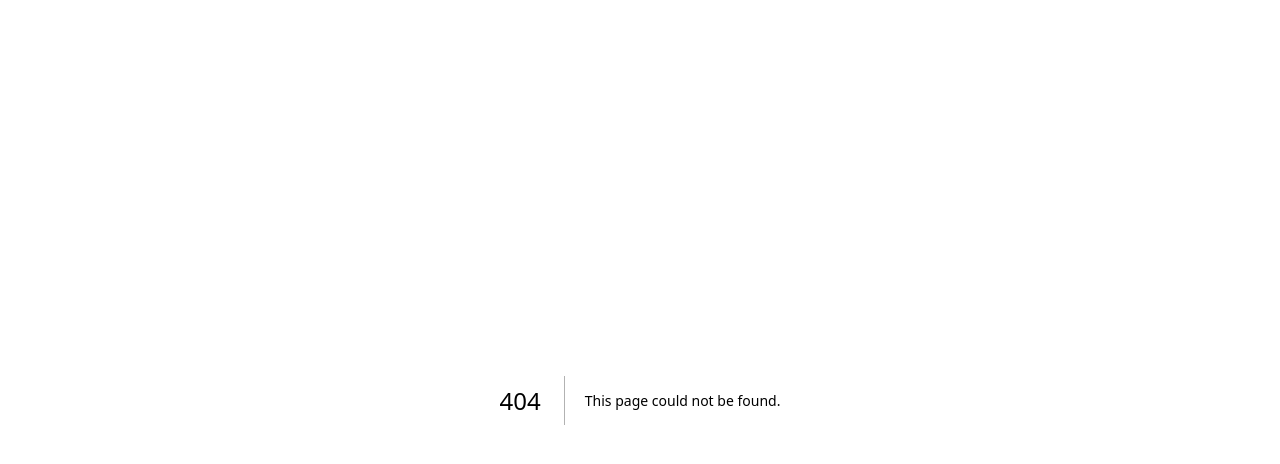
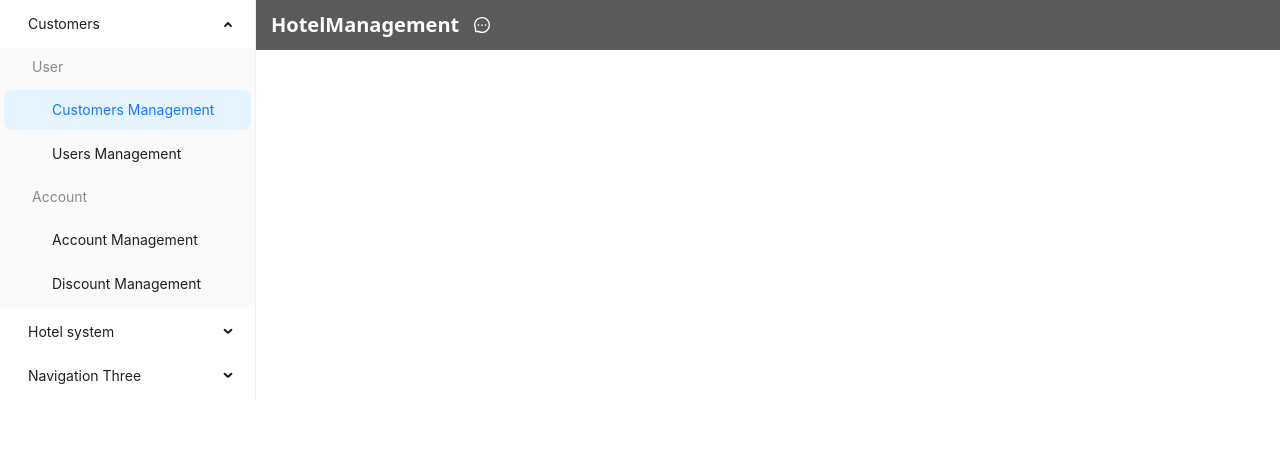
Before and after one commit to vinhle36363/frontend, a Next.js app: page /admin in a window 1280 px wide. Before the commit this address had no page. Shown: the top 464 px of the page. Built offline with nearby package versions, Linux system fonts and the light colour scheme.

Commit message:
admin menu

```diff
--- /dev/null
+++ b/src/pages/admin/index.tsx
@@ -0,0 +1,50 @@
+import React, { useEffect, useState } from "react";
+import "@/src/styles/admin/style.css";
+import Head from "next/head";
+import SidebarMenu from "@/src/pages/components/sidebarMenu";
+import { MessageOutlined } from "@ant-design/icons";
+
+type WebsiteData = {
+  name: string;
+  logoname: string;
+  phonenumber: string;
+  email: string;
+  logoLink: string;
+};
+
+export default function AdminHome() {
+  const [data, setData] = useState<WebsiteData | null>(null);
+
+  useEffect(() => {
+    fetch("/api/websiteConfig")
+      .then((res) => res.json())
+      .then((data) => setData(data))
+      .catch((err) => console.error("Error fetching data:", err));
+  }, []);
+
+  return (
+    <>
+      <Head>
+        <title>Admin</title>
+        <meta name="description" content="Admin page" />
+        <meta name="viewport" content="width=device-width, initial-scale=1" />
+        <link rel="icon" href="/favicon.ico" />
+      </Head>
+
+      <div className="header">
+        <div className="h-left">
+          <SidebarMenu />
+        </div>
+        <div className="nav">
+          <div className="logo">
+            <a href={data?.logoLink || "#"}>{data?.logoname || "HotelManagement"}</a>
+          </div>
+          <div className="top-btn">
+          <MessageOutlined
+          style={{color: "#fff"}}/>
+          </div>
+        </div>
+      </div>
+    </>
+  );
+}
--- /dev/null
+++ b/src/pages/api/adminMenu.ts
@@ -0,0 +1,67 @@
+// Next.js API route support: https://nextjs.org/docs/api-routes/introduction
+import type { NextApiRequest, NextApiResponse } from "next";
+
+type AdminMenu = {
+  key: string;
+  label: string;
+  baotri?: string;
+  type?: "group" | "divider";
+  children?: AdminMenu[];
+};
+
+const menuData: AdminMenu[] = [
+  {
+    key: "sub1",
+    label: "Customers",
+    children: [
+      {
+        key: "g1",
+        label: "User",
+        type: "group",
+        children: [
+          { key: "1", label: "Customers Management", baotri: "0" },
+          { key: "2", label: "Users Management", baotri: "0" },
+        ],
+      },
+      {
+        key: "g2",
+        label: "Account",
+        type: "group",
+        children: [
+          { key: "3", label: "Account Management" , baotri: "1"},
+          { key: "4", label: "Discount Management" , baotri: "1"},
+        ],
+      },
+    ],
+  },
+  {
+    key: "sub2",
+    label: "Hotel system",
+    children: [
+      { key: "5", label: "Option 5", baotri: "0"},
+      { key: "6", label: "Option 6", baotri: "0"},
+      {
+        key: "sub3",
+        label: "Submenu",
+        children: [
+          { key: "7", label: "Option 7" , baotri: "0"},
+          { key: "8", label: "Option 8", baotri: "0" },
+        ],
+      },
+    ],
+  },
+  {
+    key: "sub4",
+    label: "Navigation Three",
+    children: [
+      { key: "9", label: "Option 9" , baotri: "0"},
+      { key: "10", label: "Option 10" , baotri: "0"},
+      { key: "11", label: "Option 11" , baotri: "0"},
+      { key: "12", label: "Option 12" , baotri: "0"},
+    ],
+  },
+];
+
+export default function handler(req: NextApiRequest, res: NextApiResponse) {
+  res.status(200).json({ menu: menuData });
+}
--- /dev/null
+++ b/src/pages/api/websiteConfig.ts
@@ -0,0 +1,24 @@
+// Next.js API route support: https://nextjs.org/docs/api-routes/introduction
+import type { NextApiRequest, NextApiResponse } from "next";
+
+type Data = {
+  name: string,
+  logoname: string,
+  phonenumber: string,
+  email: string,
+  logoLink: string,
+};
+
+export default function handler(
+  req: NextApiRequest,
+  res: NextApiResponse<Data>,
+) {
+  res.status(200).json({
+    name: "Admin",
+    logoname: "HotelManagement",
+    logoLink: "https://localhost:3000",
+    phonenumber: "1234567890",
+    email: "email@email.com",
+  });
+
+}
--- /dev/null
+++ b/src/pages/components/sidebarMenu.tsx
@@ -0,0 +1,59 @@
+import { useEffect, useState } from "react";
+import { Menu, message } from "antd";
+import type { MenuProps } from "antd";
+
+type MenuItem = {
+  key: string;
+  label: string;
+  baotri?: string; // Thêm thuộc tính bảo trì
+  type?: "group" | "divider";
+  children?: MenuItem[];
+};
+
+const SidebarMenu: React.FC = () => {
+  const [menuItems, setMenuItems] = useState<MenuItem[]>([]);
+
+  useEffect(() => {
+    fetch("/api/adminMenu")
+      .then((res) => res.json())
+      .then((data) => setMenuItems(data.menu))
+      .catch((err) => console.error("Error fetching menu:", err));
+  }, []);
+
+  // Hàm tìm kiếm menuItem theo key
+  const findMenuItem = (items: MenuItem[], key: string): MenuItem | undefined => {
+    for (const item of items) {
+      if (item.key === key) return item;
+      if (item.children) {
+        const found = findMenuItem(item.children, key);
+        if (found) return found;
+      }
+    }
+    return undefined;
+  };
+
+  // Xử lý khi click vào menu
+  const handleMenuClick: MenuProps["onClick"] = (e) => {
+    const clickedItem = findMenuItem(menuItems, e.key);
+    if (clickedItem) {
+      if (clickedItem.baotri === "1") {
+        message.warning(`🔧 ${clickedItem.label} đang bảo trì!`);
+      } else {
+        message.success(`✅ Bạn đã chọn: ${clickedItem.label}`);
+      }
+    }
+  };
+
+  return (
+    <Menu
+      onClick={handleMenuClick}
+      style={{ width: 256 }}
+      defaultSelectedKeys={["1"]}
+      defaultOpenKeys={["sub1"]}
+      mode="inline"
+      items={menuItems as MenuProps["items"]}
+    />
+  );
+};
+
+export default SidebarMenu;
--- a/src/pages/index.tsx
+++ b/src/pages/index.tsx
@@ -58,12 +58,12 @@ export default function Home() {
               Deploy now
             </a>
             <a
-              href="https://nextjs.org/docs?utm_source=create-next-app&utm_medium=default-template&utm_campaign=create-next-app"
+              href="/admin"
               target="_blank"
               rel="noopener noreferrer"
               className={styles.secondary}
             >
-              Read our docs
+              Admin
             </a>
           </div>
         </main>
--- /dev/null
+++ b/src/styles/admin/style.css
@@ -0,0 +1,39 @@
+* {
+    margin: 0;
+    padding: 0;
+    box-sizing: border-box;
+}
+body {
+    max-width: 1400px;
+    margin: 0 auto;
+}
+.nav {
+    height: 50px;
+    width: 100%;
+    display: flex;
+    align-items: center;
+    background-color: rgba(17, 17, 17, 0.692);
+}
+.logo {
+    float: left;
+}
+.top-btn {
+    float: right;
+}
+.logo a{
+    color: white;
+    font-size: 20px;
+    font-weight: bold;
+    padding: 15px;
+    text-decoration: none;
+}
+.h-left{
+    float: left;
+
+}
+.header {
+    width: 100%;
+    display: flex;
+    justify-content: space-between;
+
+}
```
Also changed, not shown: package.json (+4 -3 lines), src/lib/auth.ts (added, +9 -0 lines), src/pages/admin/auth.tsx (added, +24 -0 lines), src/pages/api/auth.ts (added, +20 -0 lines), 1 other file (tests, documents, lock files or other folders).
